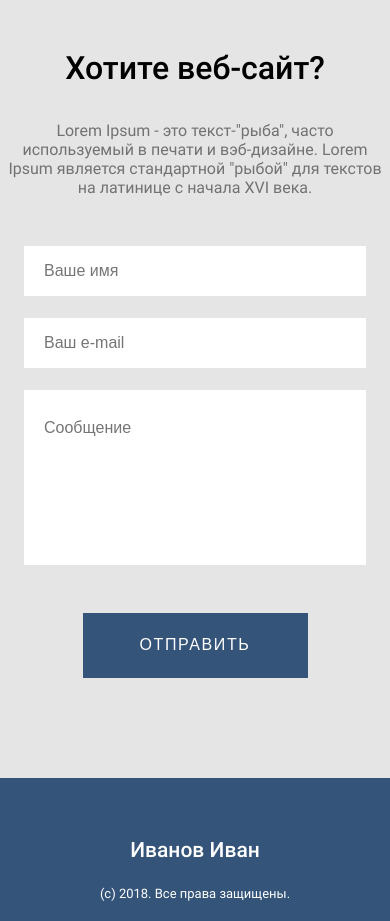
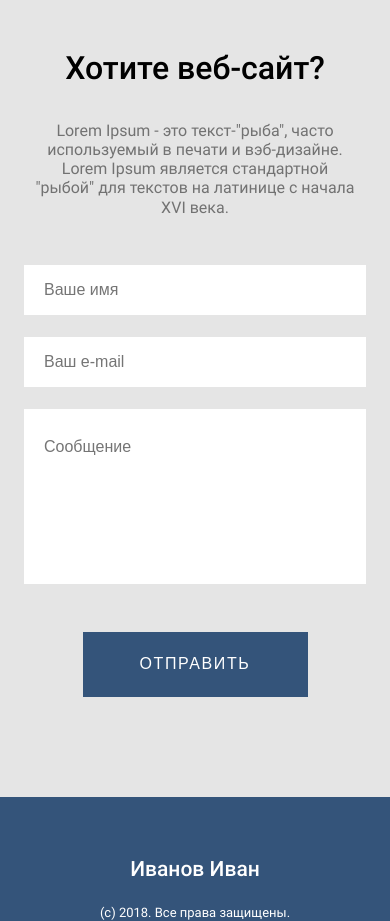
Before and after one commit to Zandalor-DG/Training-layout, a plain HTML site: page index.html in a window 390 px wide. Shown: the part 3940-4861 px from the top of the page. Drawn offline with Linux system fonts and the light colour scheme; a web font is replaced by a local one.

Commit message:
Made corrections on comments

```diff
--- a/css/style320-1279.css
+++ b/css/style320-1279.css
@@ -279,6 +279,7 @@
     }
     .site-order__text {
         font-weight: normal;
+        max-width: 322px;
         font-size: 16px;
         margin-bottom: 48px;
         line-height: 120%;
```
